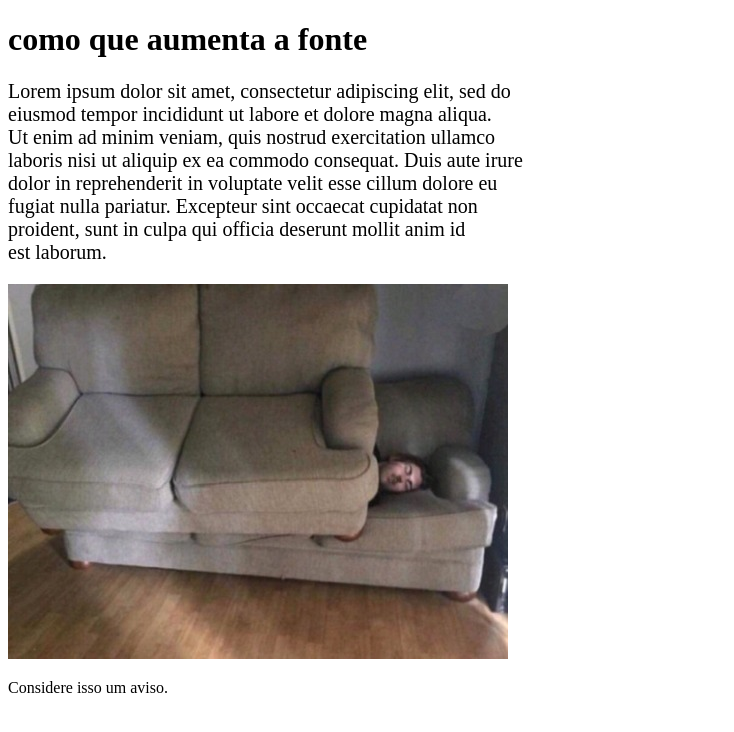
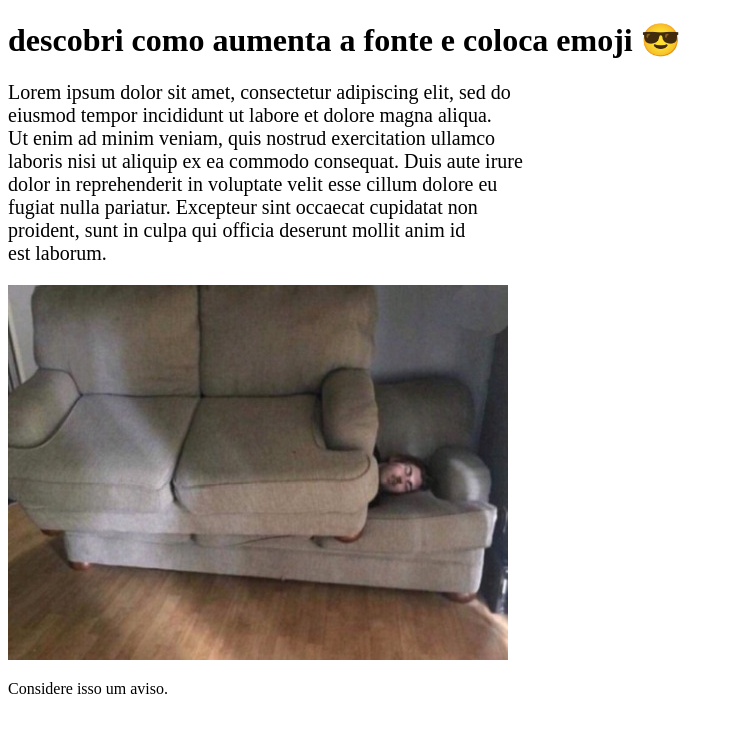
Before and after one commit to Djheffeson/djheffeson.github.io, a plain HTML site: page index.html in a window 1280 px wide. Shown: the whole page, without its empty margins (0-734 px from the left). Drawn offline with Linux system fonts and the light colour scheme.

Commit message:
Update index.html

```diff
--- a/index.html
+++ b/index.html
@@ -5,7 +5,7 @@
 	<title>Hello World</title>
 	</head>
 	<body>
-		<h1>como que aumenta a fonte</h1>
+		<h1>descobri como aumenta a fonte e coloca emoji &#128526</h1>
 		<p style="font-size:20px">Lorem ipsum dolor sit amet, consectetur adipiscing elit, sed do <br>
 		eiusmod tempor incididunt ut labore et dolore magna aliqua.<br>
 		Ut enim ad minim veniam, quis nostrud exercitation ullamco<br>
```
